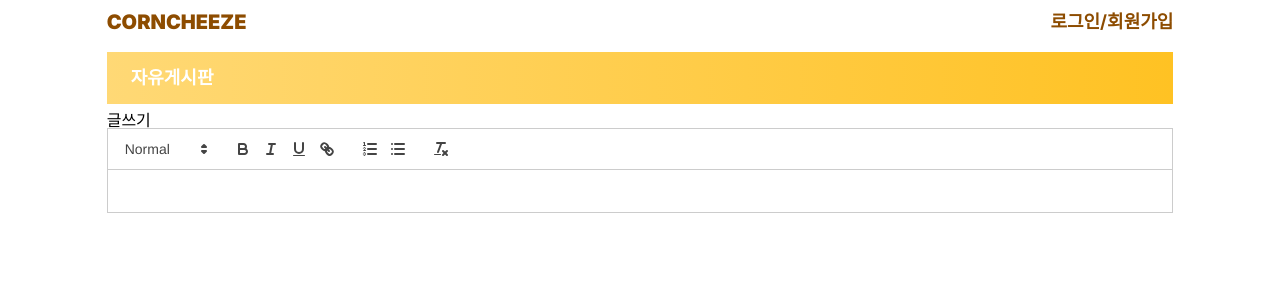
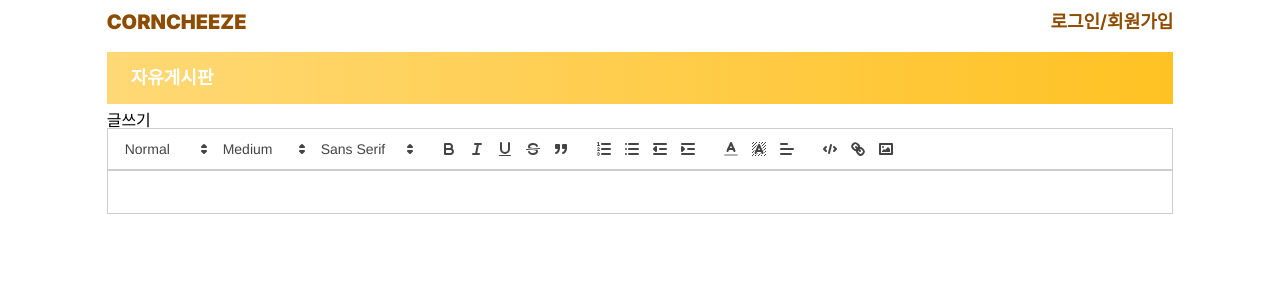
Before and after one commit to corn-cheeze/web, a Next.js app: page /freeboard in a window 1280 px wide. Shown: the top 300 px of the page. Built offline with nearby package versions, Linux system fonts and the light colour scheme.

Commit message:
feat/#25 quill 모듈, 포맷 커스텀으로 컬러 변경, 파일 첨부 등 추가

```diff
--- a/src/app/freeboard/page.tsx
+++ b/src/app/freeboard/page.tsx
@@ -1,18 +1,105 @@
 "use client";
 
 import dynamic from "next/dynamic";
-import { useState } from "react";
+import { useMemo, useState } from "react";
 
 const ReactQuill = dynamic(() => import("react-quill"), { ssr: false });
 import "react-quill/dist/quill.snow.css"; // Quill 스타일 시트
 
+const ReactModule = () => {
+  return (
+    <>
+      <div className="ql-formats">
+        <select className="ql-header" defaultValue="7">
+          <option value="1">Header 1</option>
+          <option value="2">Header 2</option>
+          <option value="3">Header 3</option>
+          <option value="4">Header 4</option>
+          <option value="5">Header 5</option>
+          <option value="6">Header 6</option>
+          <option value="7">Normal</option>
+        </select>
+        <select className="ql-size" defaultValue="medium">
+          <option value="small">Small</option>
+          <option value="medium">Medium</option>
+          <option value="large">Large</option>
+          <option value="huge">Huge</option>
+        </select>
+        <select className="ql-font" defaultValue="sans-serif" />
+      </div>
+      <div className="ql-formats">
+        <button className="ql-bold" />
+        <button className="ql-italic" />
+        <button className="ql-underline" />
+        <button className="ql-strike" />
+        <button className="ql-blockquote" />
+      </div>
+
+      <div className="ql-formats">
+        <button className="ql-list" value="ordered" />
+        <button className="ql-list" value="bullet" />
+        <button className="ql-indent" value="-1" />
+        <button className="ql-indent" value="+1" />
+      </div>
+      <div className="ql-formats">
+        <select className="ql-color" />
+        <select className="ql-background" />
+        <select className="ql-align" />
+      </div>
+      <div className="ql-formats">
+        <button className="ql-code-block" />
+        <button className="ql-link" />
+        <button className="ql-image" />
+      </div>
+    </>
+  );
+};
+
 const page = () => {
   const [content, setContent] = useState("");
+
+  const formats: string[] = [
+    "header",
+    "size",
+    "font",
+    "bold",
+    "italic",
+    "underline",
+    "strike",
+    "blockquote",
+    "list",
+    "bullet",
+    "indent",
+    "link",
+    "image",
+    "color",
+    "background",
+    "align",
+    "script",
+    "code-block",
+    "clean",
+  ];
+
+  const modules: {} = useMemo(
+    () => ({
+      toolbar: {
+        container: "#toolBar",
+      },
+    }),
+    [],
+  );
 
   return (
     <div>
       <h1>글쓰기</h1>
-      <ReactQuill value={content} onChange={setContent} />
+      <div id="toolBar">
+        <ReactModule />
+      </div>
+      <ReactQuill
+        // theme="snow"
+        modules={modules}
+        formats={formats}
+      />
     </div>
   );
 };
```
